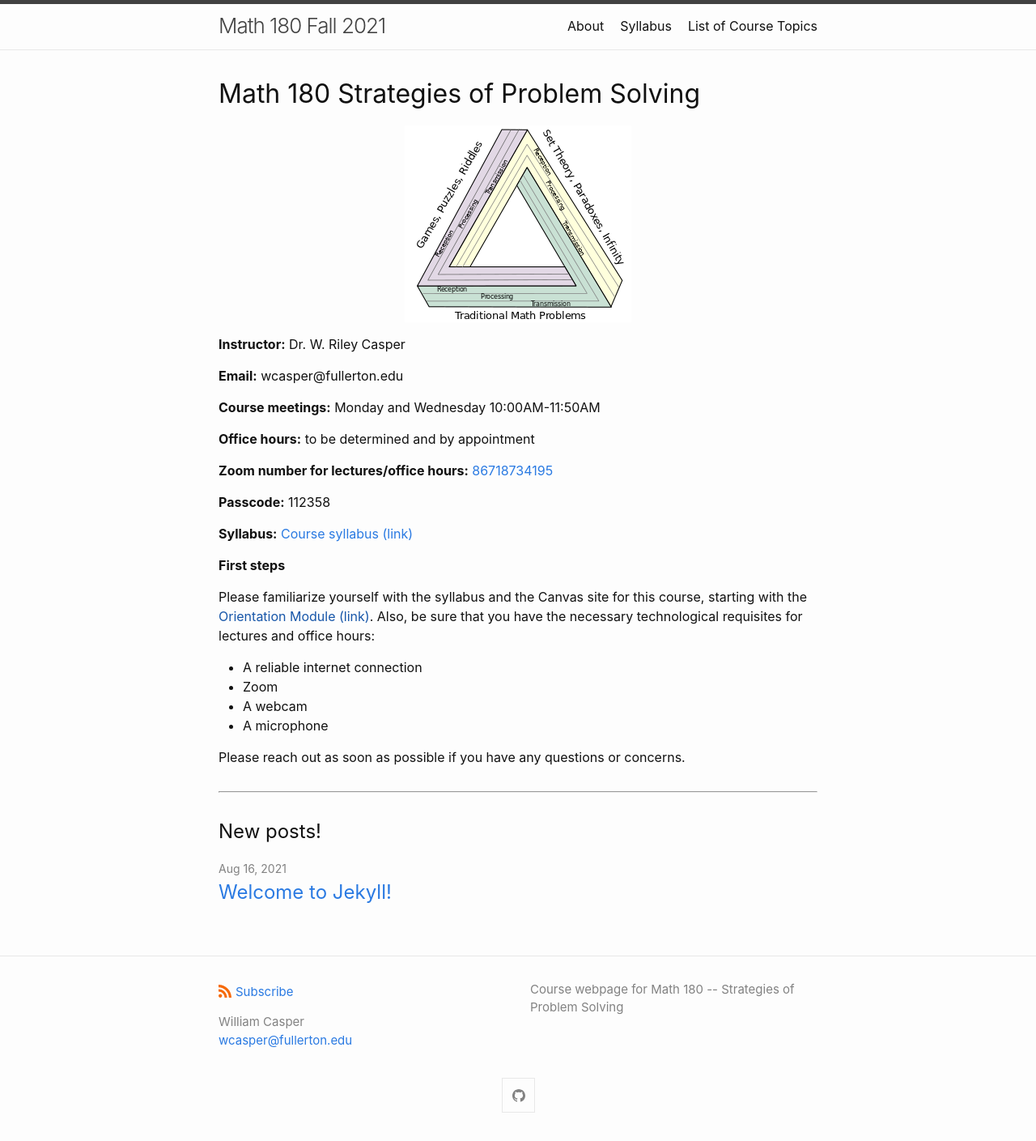
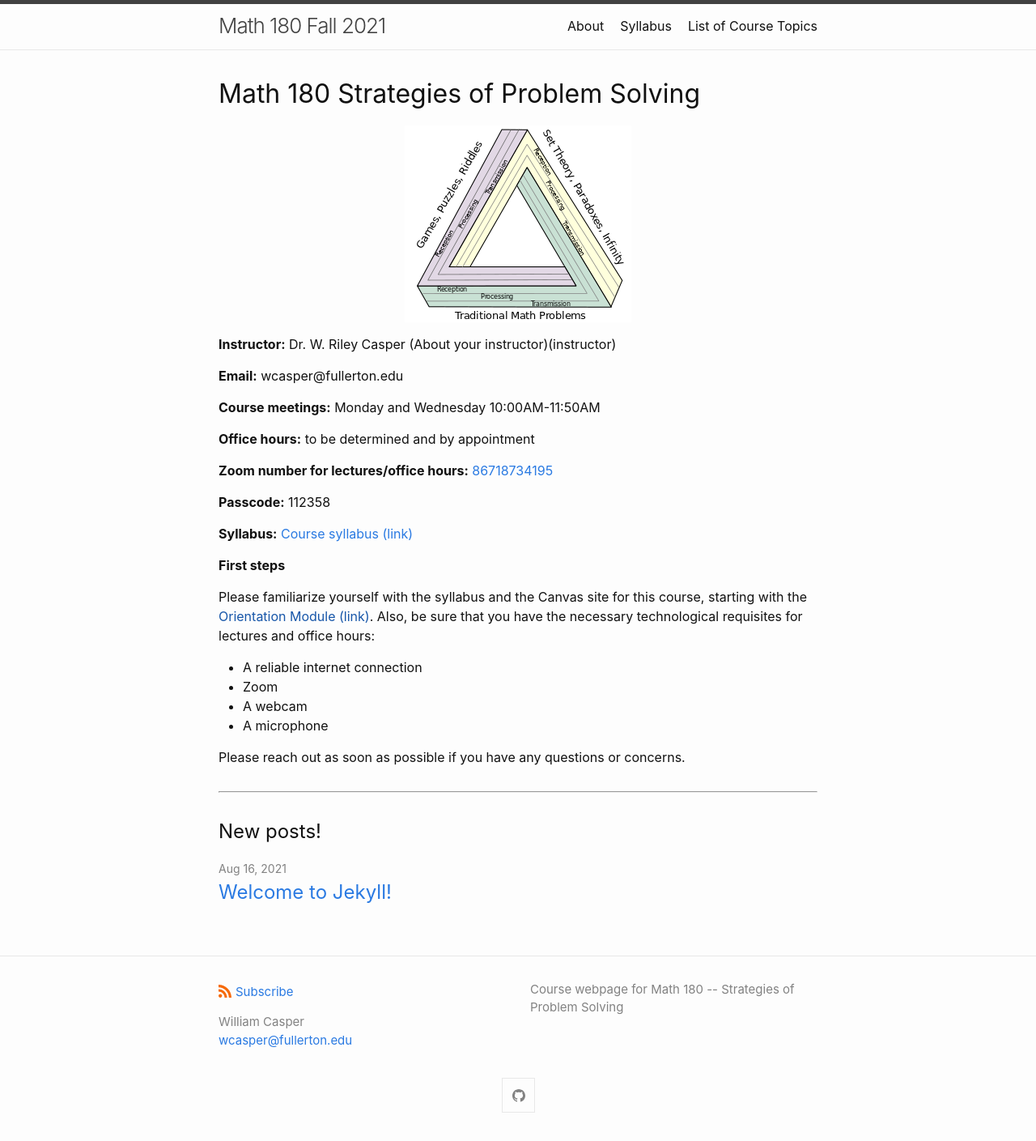
Before and after one commit to wcasper/math180fall2021, a Jekyll site: the page built from index.md, in a window 1280 px wide. Shown: the whole page at 81% size. Built offline with Jekyll 4.4.1, drawn with Linux system fonts in a browser that asks for light colours.

```diff
--- a/index.md
+++ b/index.md
@@ -12,7 +12,7 @@ title: Math 180 Strategies of Problem Solving
 <p align="center"><img src="fig/Themes.png"/></p>
 
 
-**Instructor:** Dr. W. Riley Casper
+**Instructor:** Dr. W. Riley Casper (About your instructor)(instructor)
 
 **Email:** wcasper@fullerton.edu
 
```
